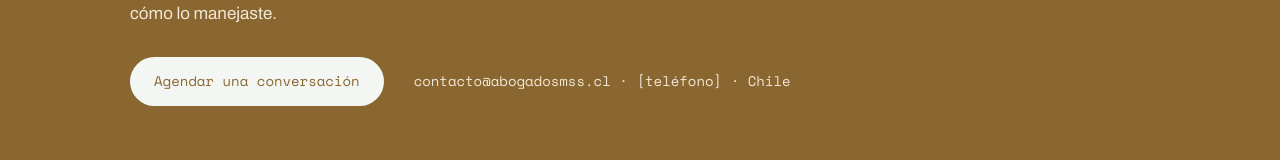
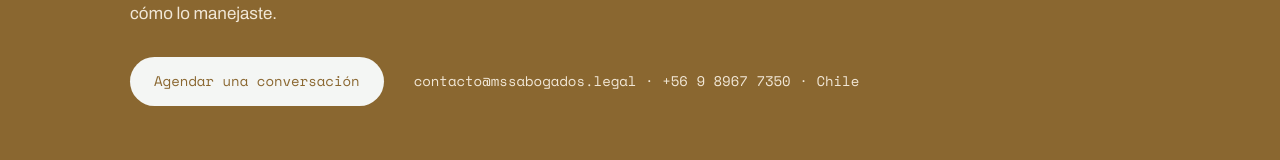
Before and after one commit to suarezcesar003/proveedorenregla, a plain HTML site: page index.html in a window 1280 px wide. Shown: the part 5443-5603 px from the top of the page. Drawn offline with nearby package versions, Linux system fonts and the light colour scheme.

Commit message:
Update index.html

```diff
--- a/index.html
+++ b/index.html
@@ -367,8 +367,8 @@
       <h2>Estamos estudiando los problemas que enfrentan los proveedores del Estado.</h2>
       <p>Nos gustaría escuchar tu experiencia: veinte minutos, sin compromiso. Si trabajas con municipios u organismos públicos y alguna vez te tocó una multa, una retención de pago o un problema de garantía, queremos saber cómo lo manejaste.</p>
       <div class="row">
-        <a class="book" href="mailto:contacto@abogadosmss.cl">Agendar una conversación</a>
-        <span class="meta"><a href="mailto:contacto@abogadosmss.cl">contacto@abogadosmss.cl</a> · [teléfono] · Chile</span>
+        <a class="book" href="mailto:contacto@mssabogados.legal">Agendar una conversación</a>
+        <span class="meta"><a href="mailto:contacto@mssabogados.legal">contacto@mssabogados.legal</a> · <a href="tel:+56989677350">+56 9 8967 7350</a> · Chile</span>
       </div>
     </div>
   </section>
```
